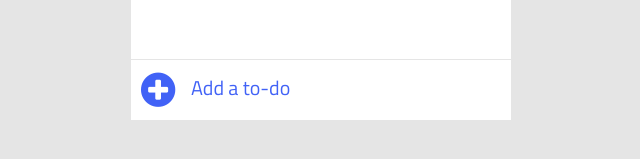
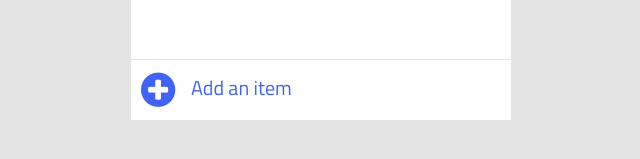
Before and after one commit to SAIKISHORE-GITHUB/Grocery-List, a plain HTML site: page index.html in a window 1280 px wide. Shown: the part 501-660 px from the top of the page, 319-959 px from the left. Drawn offline with Linux system fonts and the light colour scheme; files that its build step writes are made by us from their sources; files whose address does not match are found by name.

Commit message:
Update index.html

```diff
--- a/index.html
+++ b/index.html
@@ -23,7 +23,7 @@
         </div>
         <div class="add-to-do">
             <i class="fa fa-plus-circle"></i>
-            <input type="text" id="input" placeholder="Add a to-do">
+            <input type="text" id="input" placeholder="Add an item">
         </div>
     </div>
     <script src="js/app.js"></script>
```
